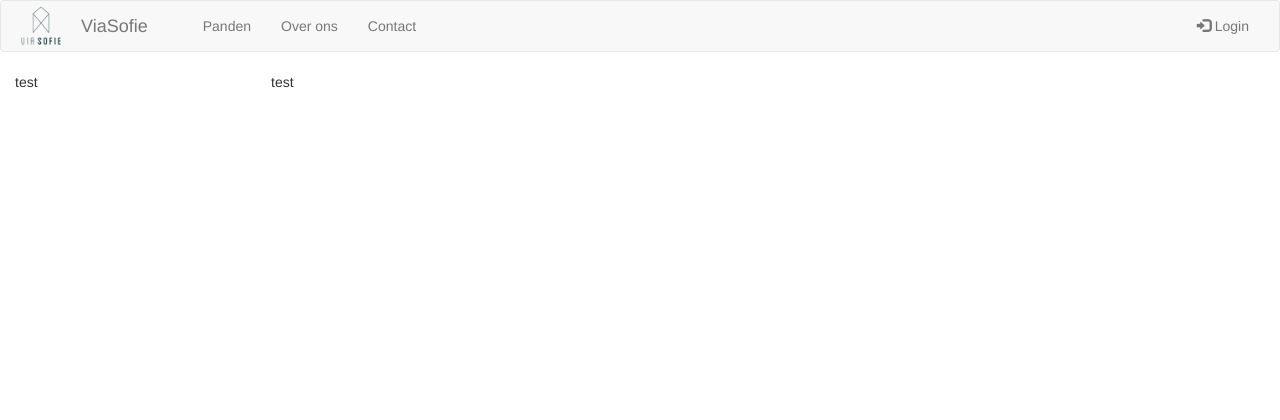
After one commit to oliviervanbulck/viasofie, a Django app: page /panden/1 in a window 1280 px wide. The commit adds this page. Shown: the top 420 px of the page. Run offline with Django 3.2, Linux system fonts and the light colour scheme; tables that the repository leaves empty hold one stand-in row (values such as "Sample post"); some libraries are stand-ins or nearby versions.

Commit message:
Adding pand_detail + links

```diff
--- /dev/null
+++ b/ViaSofie/panden/templates/panden/pand_detail.html
@@ -0,0 +1,24 @@
+{% extends "ViaSofie/master.html" %}
+{% load staticfiles %}
+
+
+{% block content %}
+    <style>
+#foto {
+     display: inline-block;
+}
+    #info {
+         display: inline-block;
+    }
+    </style>
+
+
+<div id="main" class="row" ;>
+<div id="foto" class="col-md-4">
+test
+<div id="info" class="col-md-8">
+test
+
+</div>
+</div>
+{% endblock %}
--- a/ViaSofie/panden/urls.py
+++ b/ViaSofie/panden/urls.py
@@ -3,4 +3,5 @@ from . import views
 
 urlpatterns = [
     url(r'^$', views.index, name='panden.index'),
+    url(r'^(?P<pand_id>[0-9]+)$', views.pand_detail, name='panden.detail'),
 ]
--- a/ViaSofie/panden/views.py
+++ b/ViaSofie/panden/views.py
@@ -1,6 +1,7 @@
 from django.shortcuts import render
 from django.template import loader
 from ViaSofie.functions import get_random_actieve_panden
+from .models import Pand
 
 
 # Create your views here.
@@ -13,3 +14,11 @@ def index(request):
         'panden': panden
     }
     return render(request, 'panden/index.html', context)
+
+
+def pand_detail(request, pand_id):
+    pand = Pand.objects.get(id=pand_id)
+    context = {
+        'pand': pand
+    }
+    return render(request, 'panden/pand_detail.html', context)
```
Also changed, not shown: ViaSofie/panden/templates/panden/index.html (+9 -10 lines).
